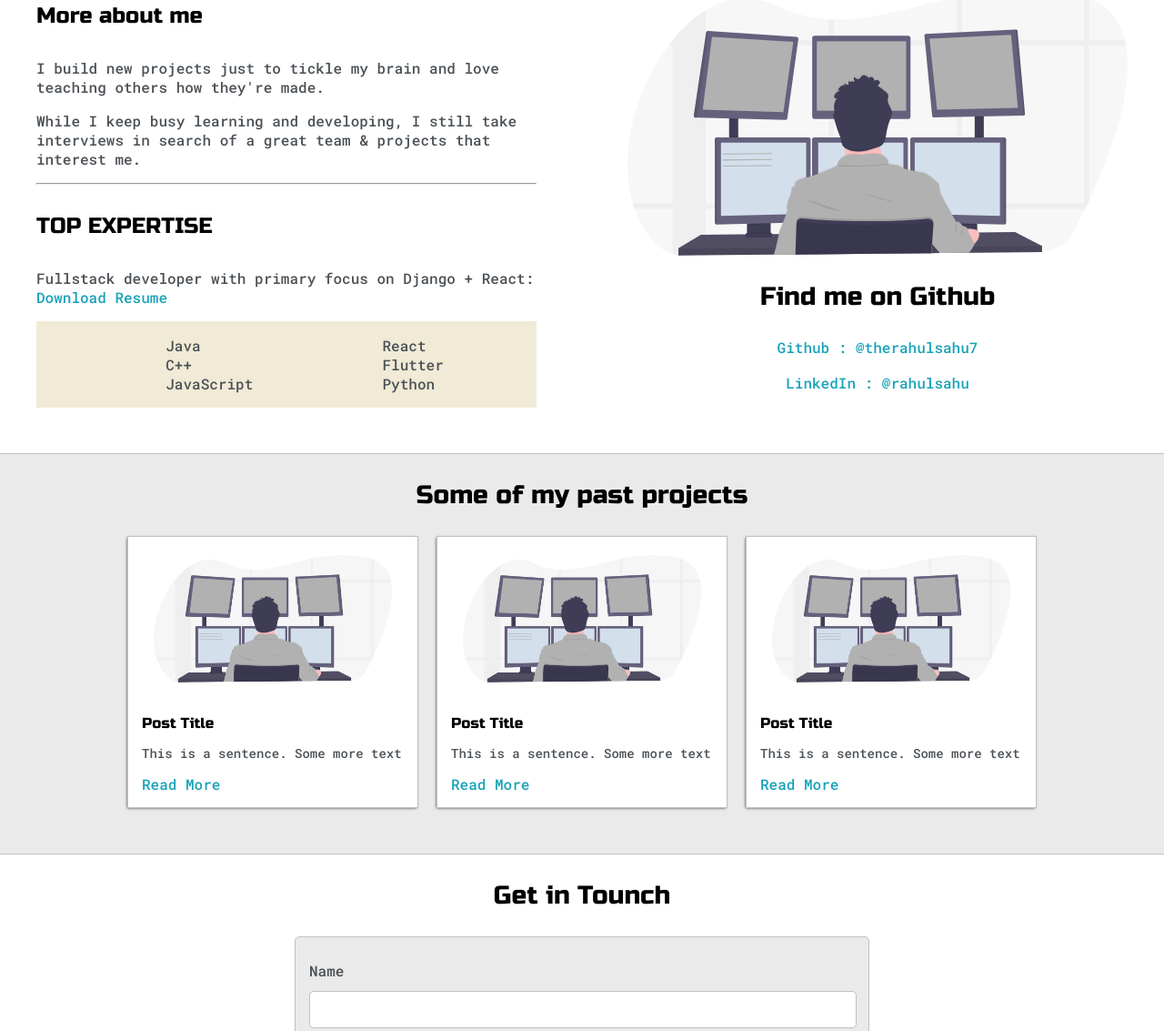
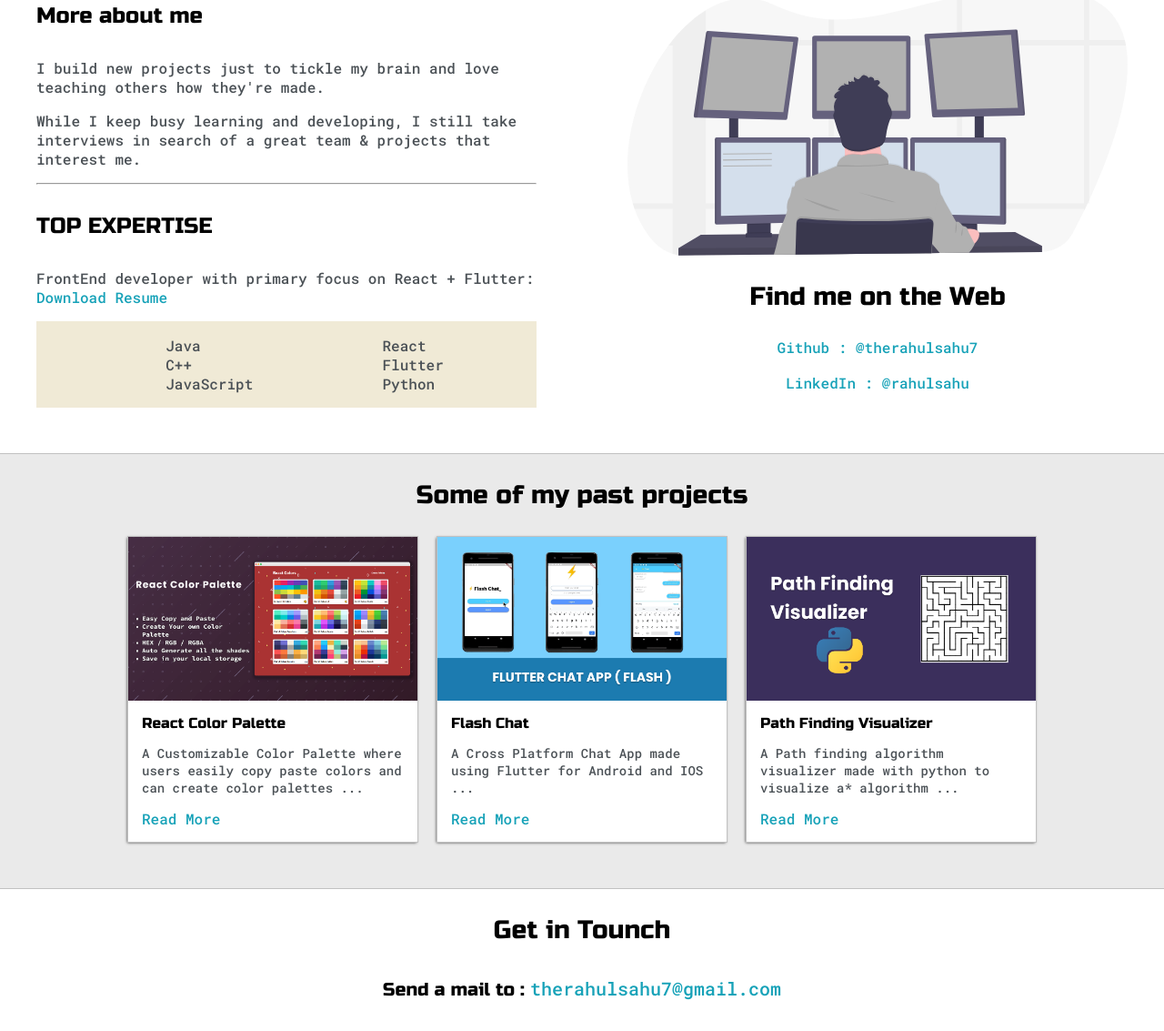
Before and after one commit to therahulsahu/therahulsahu.github.io, a plain HTML site: page index.html in a window 1280 px wide. Shown: the part 760-1893 px from the top of the page at 91% size. Drawn offline with Linux system fonts and the light colour scheme.

Commit message:
added project thumbnails, description and added email

```diff
--- a/index.html
+++ b/index.html
@@ -91,7 +91,7 @@
             <h4>TOP EXPERTISE</h4>
 
             <p>
-              Fullstack developer with primary focus on Django + React:
+              FrontEnd developer with primary focus on React + Flutter:
               <a
                 target="_blank"
                 href="https://drive.google.com/file/d/1Tyb361C77WWUnjr6QY3AFtSNpBqRIs2Y/view?usp=sharing"
@@ -116,7 +116,7 @@
 
           <div class="social-links">
             <img id="social_img" src="images/3.svg" />
-            <h3>Find me on Github</h3>
+            <h3>Find me on the Web</h3>
             <a target="_blank" href="https://github.com/therahulsahu/"
               >Github : @therahulsahu7</a
             >
@@ -136,31 +136,72 @@
         <div class="post-wrapper">
           <div>
             <div class="post">
-              <img class="thumbnail" src="images/3.png" alt="" />
+              <img
+                class="thumbnail"
+                src="images/react-color-palette.png"
+                alt=""
+              />
               <div class="post-preview">
-                <h6 class="post-title">Post Title</h6>
-                <p class="post-intro">This is a sentence. Some more text</p>
-                <a href="">Read More</a>
+                <a href="https://reactcolorpalette.vercel.app/">
+                  <h6 class="post-title">React Color Palette</h6>
+                </a>
+                <p class="post-intro">
+                  A Customizable Color Palette where users easily copy paste
+                  colors and can create color palettes ...
+                </p>
+                <a
+                  target="_blank"
+                  href="https://github.com/therahulsahu/React-Color-Palette/"
+                  >Read More</a
+                >
               </div>
             </div>
           </div>
           <div>
             <div class="post">
-              <img class="thumbnail" src="images/3.png" alt="" />
+              <img class="thumbnail" src="images/flash-chat.png" alt="" />
               <div class="post-preview">
-                <h6 class="post-title">Post Title</h6>
-                <p class="post-intro">This is a sentence. Some more text</p>
-                <a href="">Read More</a>
+                <a
+                  target="_blank"
+                  href="https://github.com/therahulsahu/flash-chat-flutter/"
+                >
+                  <h6 class="post-title">Flash Chat</h6>
+                </a>
+                <p class="post-intro">
+                  A Cross Platform Chat App made using Flutter for Android and
+                  IOS ...
+                </p>
+                <a
+                  target="_blank"
+                  href="https://github.com/therahulsahu/flash-chat-flutter/"
+                  >Read More</a
+                >
               </div>
             </div>
           </div>
           <div>
             <div class="post">
-              <img class="thumbnail" src="images/3.png" alt="" />
+              <img
+                class="thumbnail"
+                src="images/path-finding-visualizer.png"
+                alt=""
+              />
               <div class="post-preview">
-                <h6 class="post-title">Post Title</h6>
-                <p class="post-intro">This is a sentence. Some more text</p>
-                <a href="">Read More</a>
+                <a
+                  target="_blank"
+                  href="https://github.com/therahulsahu/Path-finding-algorithm-visualizer/"
+                >
+                  <h6 class="post-title">Path Finding Visualizer</h6>
+                </a>
+                <p class="post-intro">
+                  A Path finding algorithm visualizer made with python to
+                  visualize a* algorithm ...
+                </p>
+                <a
+                  target="_blank"
+                  href="https://github.com/therahulsahu/Path-finding-algorithm-visualizer/"
+                  >Read More</a
+                >
               </div>
             </div>
           </div>
@@ -171,6 +212,10 @@
     <section class="s2">
       <div class="main-container">
         <h3 style="text-align: center">Get in Tounch</h3>
+        <h5 style="text-align: center">
+          Send a mail to :
+          <a href="mailto:therahulsahu7@gmail.com"> therahulsahu7@gmail.com </a>
+        </h5>
 
         <form id="contact-form">
           <label>Name</label>
```
Also changed, not shown: images/flash-chat.png (added), images/path-finding-visualizer.png (added), images/react-color-palette.png (added).
